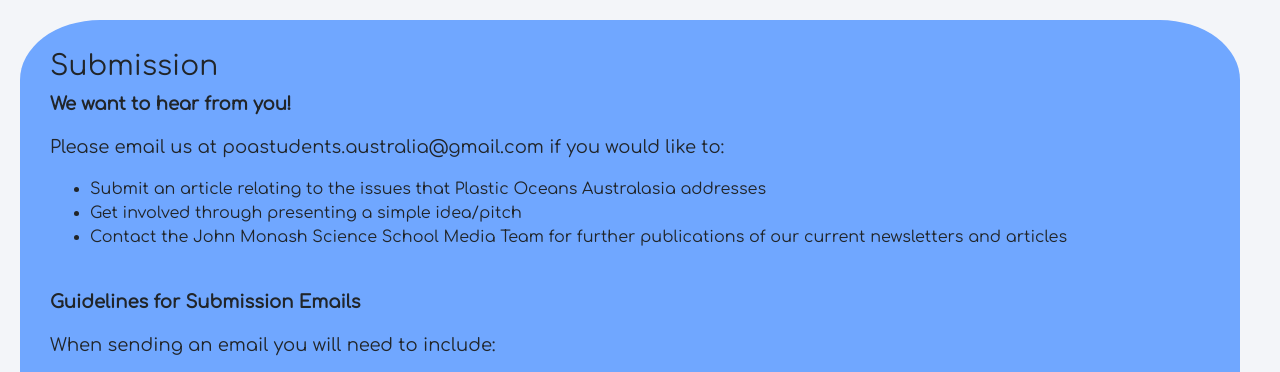
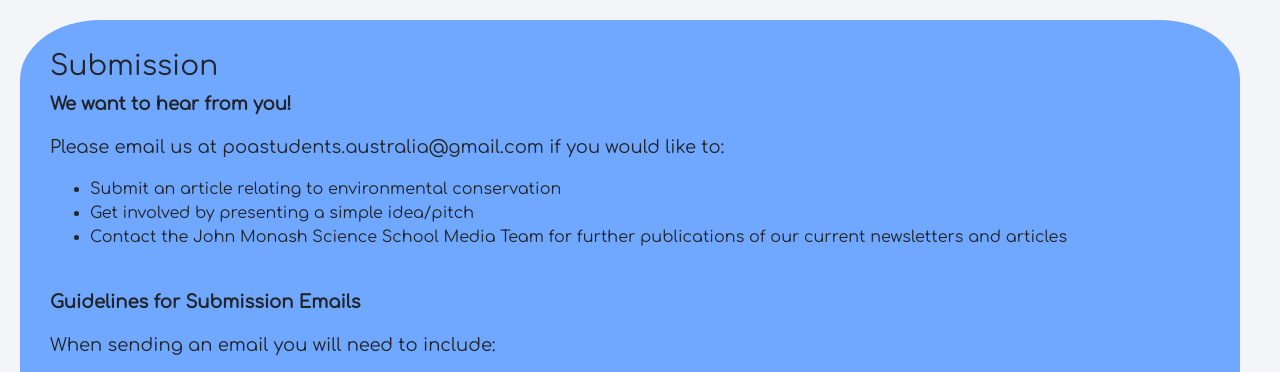
Before and after one commit to jmss-plastic-oceans/jmss-plastic-oceans.github.io, a plain HTML site: page U3VwcG9ydCBQbGFzdGljIE9jZWFucw/newsletter.html in a window 1280 px wide. Shown: the part 378-750 px from the top of the page. Drawn offline with nearby package versions, Linux system fonts and the light colour scheme.

Commit message:
Update newsletter.html

```diff
--- a/U3VwcG9ydCBQbGFzdGljIE9jZWFucw/newsletter.html
+++ b/U3VwcG9ydCBQbGFzdGljIE9jZWFucw/newsletter.html
@@ -64,8 +64,8 @@
 				<p>
 					Please email us at poastudents.australia@gmail.com if you would like to:
 					<ul>
-						<li>Submit an article relating to the issues that Plastic Oceans Australasia addresses </li>
-						<li>Get involved through presenting a simple idea/pitch</li>
+						<li>Submit an article relating to environmental conservation </li>
+						<li>Get involved by presenting a simple idea/pitch</li>
 						<li>Contact the John Monash Science School Media Team for further publications of our current newsletters and articles </li>
 					</ul>
 				</p>
```
